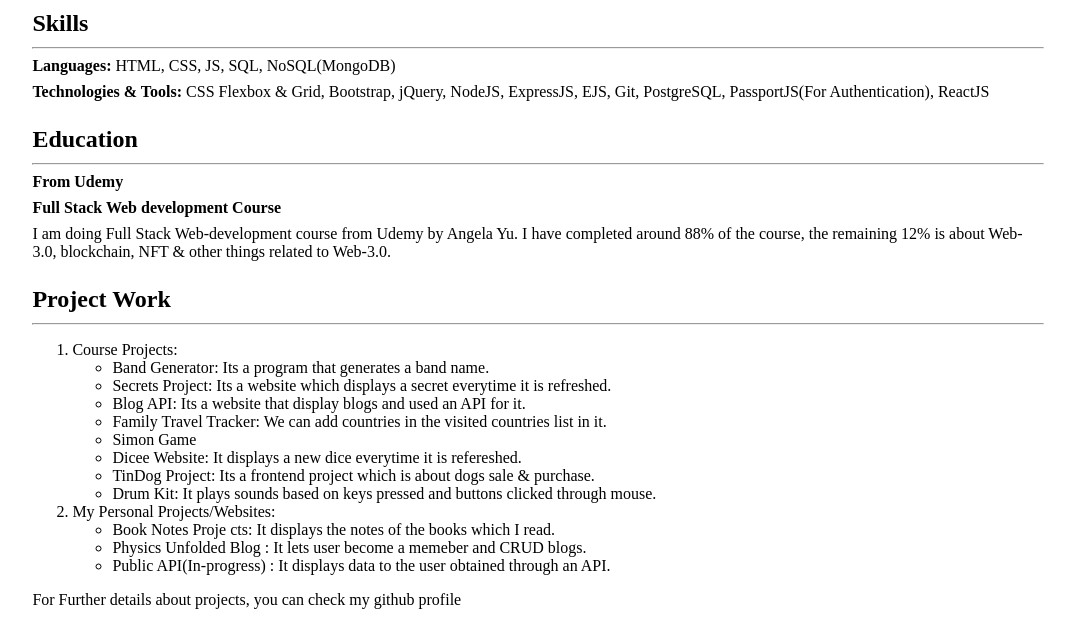
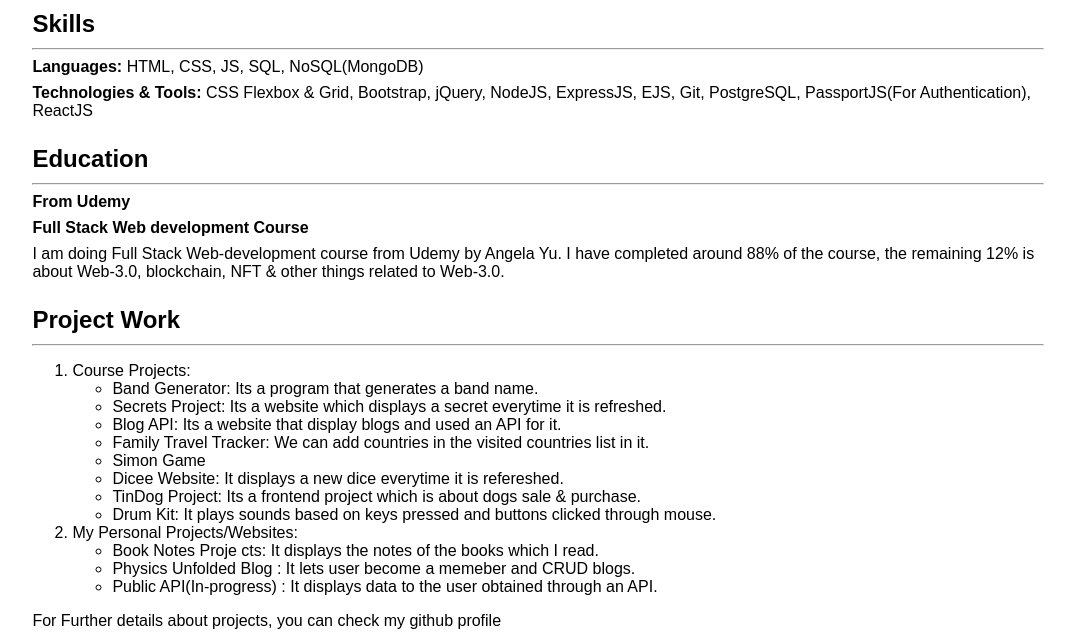
Before and after one commit to AbdulManan359/html-resume, a plain HTML site: page index.html in a window 1280 px wide. Shown: the part 168-811 px from the top of the page, without its empty margins (102-1177 px from the left). Drawn offline with Linux system fonts and the light colour scheme.

Commit message:
Update styles.css

```diff
--- a/styles/styles.css
+++ b/styles/styles.css
@@ -1,3 +1,7 @@
+* {
+    font-family:'Arial'
+}
+
 .container {
     display: flex;
     flex-direction: column;
@@ -40,4 +44,5 @@ p {
 
 .github img {
     margin-bottom: -0.5%;
+
 }
```
